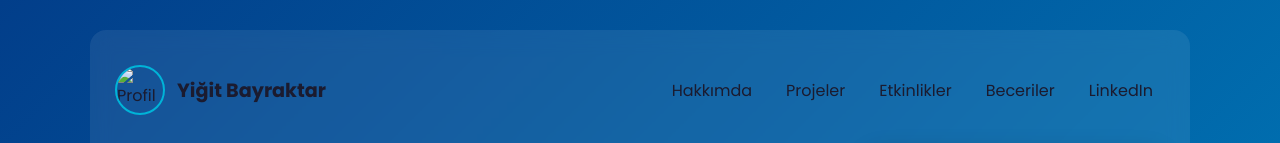
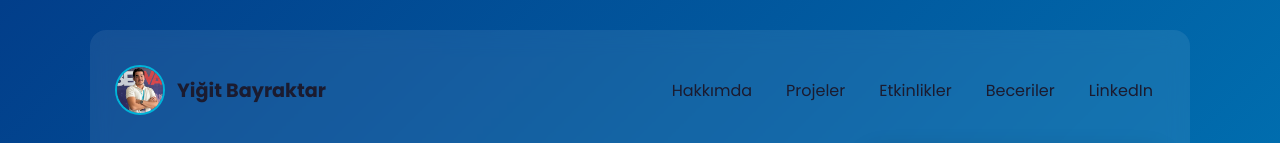
Before and after one commit to yiquitto/yiquitto.github.io, a plain HTML site: page index.html in a window 1280 px wide. Shown: the top 143 px of the page. Drawn offline with Linux system fonts and the light colour scheme.

Commit message:
Update index.html

```diff
--- a/index.html
+++ b/index.html
@@ -114,7 +114,7 @@
   <!-- NAV -->
   <nav>
     <div class="brand">
-     <img src="images/profil.jpg" alt="Profil Fotoğrafı">
+     <img src="images/image 3.jpeg.jpg" alt="Profil Fotoğrafı">
       <h1>Yiğit Bayraktar</h1>
     </div>
     <div class="navlinks">
```
